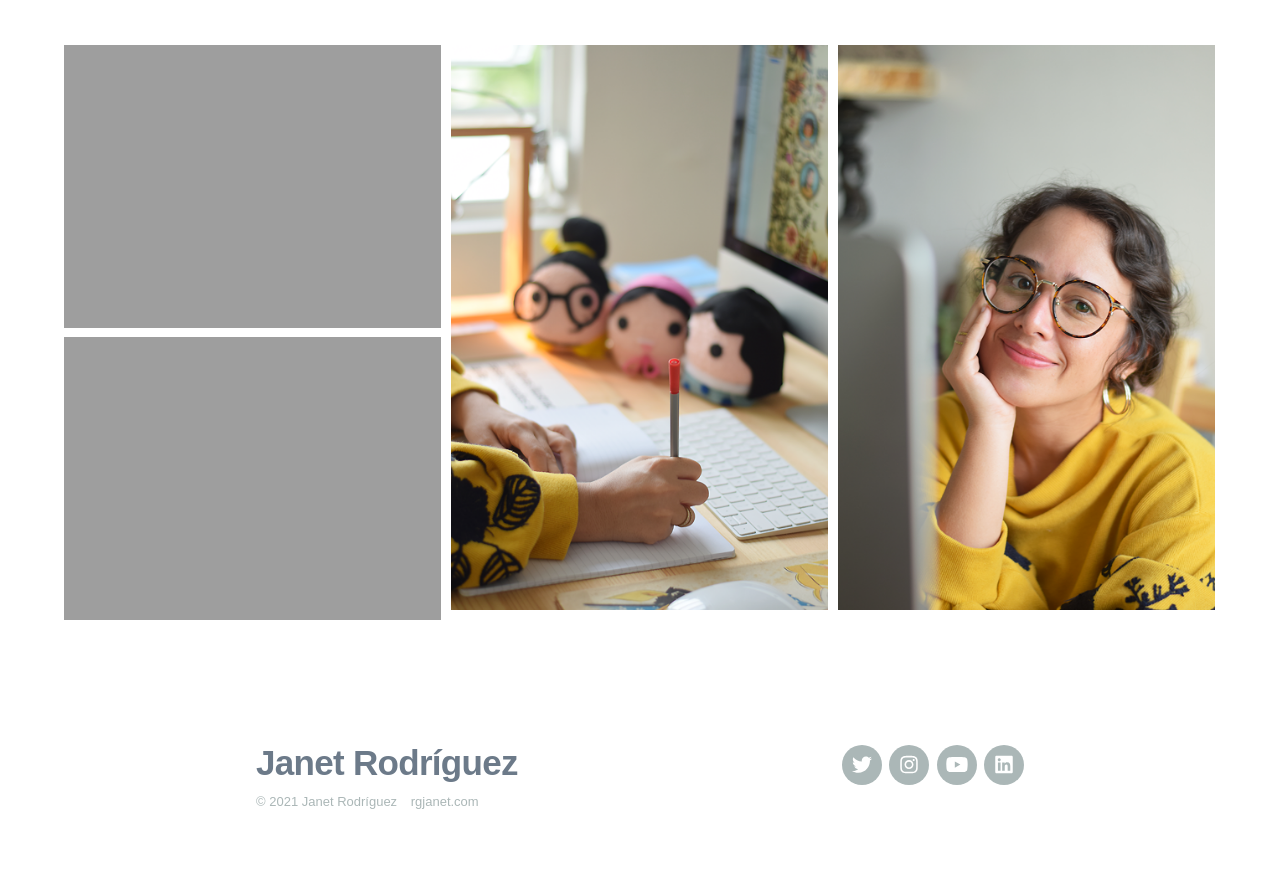
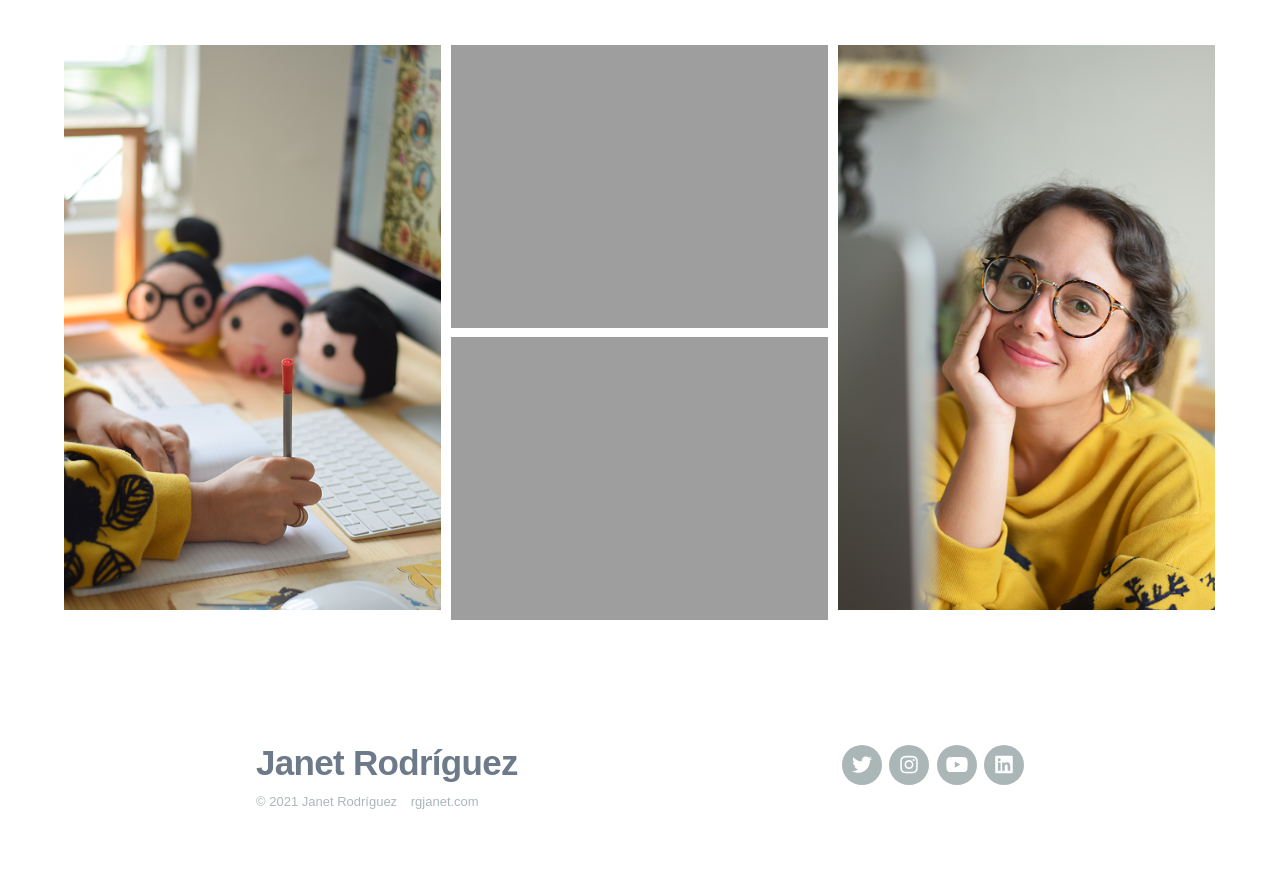
Before and after one commit to rgjanet/rgjanet.github.io, a Jekyll site: the page built from _posts/2020-10-01-las-marias-hacen-libros.md, in a window 1280 px wide. Shown: the part 1154-2042 px from the top of the page. Built offline with Jekyll 4.4.1, drawn with Linux system fonts in a browser that asks for light colours; nearby versions of some CDN libraries; some web fonts are replaced.

Commit message:
Update 2020-10-01-las-marias-hacen-libros.md

```diff
--- a/_posts/2020-10-01-las-marias-hacen-libros.md
+++ b/_posts/2020-10-01-las-marias-hacen-libros.md
@@ -11,8 +11,8 @@ Conoce a Las Marías, de [Las Marías Estudio Editorial](https://www.lasmariased
 <iframe width="640" height="360" src="https://www.youtube.com/embed/_InHD4nbOXw" frameborder="0" allow="accelerometer; autoplay; clipboard-write; encrypted-media; gyroscope; picture-in-picture" allowfullscreen></iframe>
 
 <div class="gallery" data-columns="3">
+	<img src="https://www.rgjanet.com/images/LasMarias/LasMarias2.png">
 	<img src="https://www.rgjanet.com/images/LasMarias/LasMarias1.png">
-	<img src="https://www.rgjanet.com/images/LasMarias/LasMarias2.png">
 	<img src="https://www.rgjanet.com/images/LasMarias/LasMarias3.png">
 	<img src="https://www.rgjanet.com/images/LasMarias/LasMarias4.pngg">
 </div>
```
